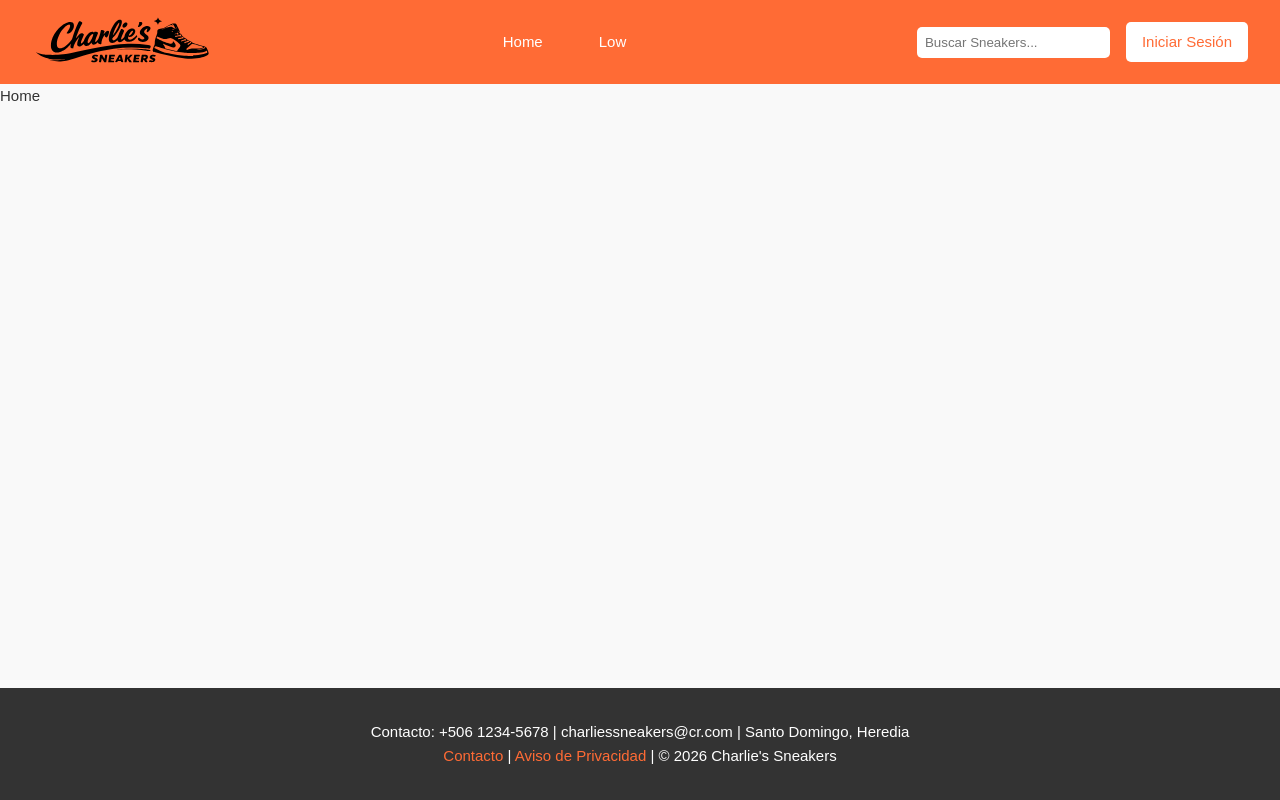
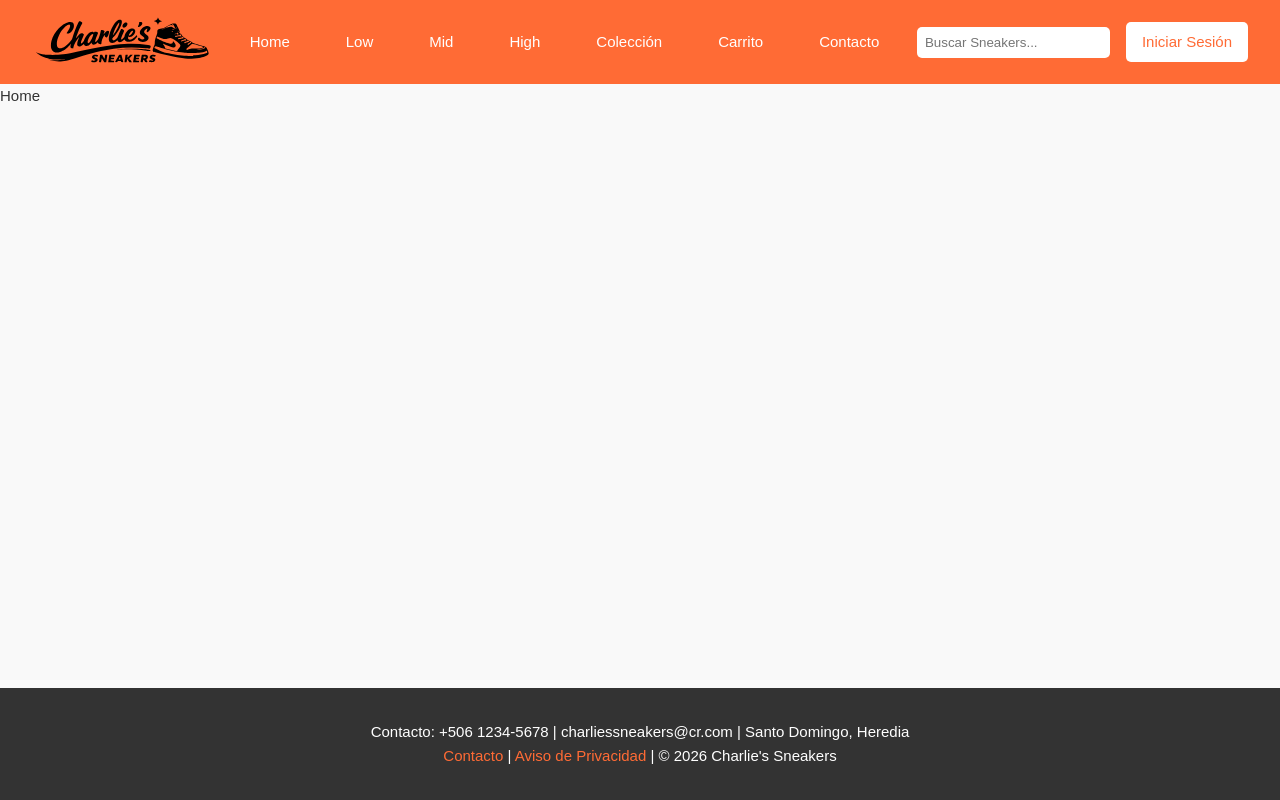
Before and after one commit to kattyab/CI0137_seg_fault, a Vue app: page / in a window 1280 px wide. Built offline with nearby package versions, Linux system fonts and the light colour scheme.

Commit message:
Refactor navigation links in App.vue

```diff
--- a/src/App.vue
+++ b/src/App.vue
@@ -15,11 +15,26 @@ import { RouterLink, RouterView } from 'vue-router'
         <li>
           <RouterLink to="/low">Low</RouterLink>
         </li>
+        <li>
+          <RouterLink to="/mid">Mid</RouterLink>
+        </li>
+        <li>
+          <RouterLink to="/high">High</RouterLink>
+        </li>
+        <li>
+          <RouterLink to="/coleccion">Colección</RouterLink>
+        </li>
+        <li>
+          <RouterLink to="/carrito">Carrito</RouterLink>
+        </li>
+        <li>
+          <RouterLink to="/contacto">Contacto</RouterLink>
+        </li>
       </ul>
     </nav>
     <div class="search-login">
       <input type="search" placeholder="Buscar Sneakers...">
-      <a href="pages/login.html" class="login-link">Iniciar Sesión</a>
+      <RouterLink to="/login" class="login-link">Iniciar Sesión</RouterLink>
     </div>
   </header>
 
@@ -29,7 +44,7 @@ import { RouterLink, RouterView } from 'vue-router'
 
   <footer>
     <p>Contacto: +506 1234-5678 | charliessneakers@cr.com | Santo Domingo, Heredia</p>
-    <p><a href="pages/contacto.html">Contacto</a> | <a href="pages/privacidad.html">Aviso de Privacidad</a> | © 2026
+    <p><RouterLink to="/contacto">Contacto</RouterLink> | <RouterLink to="/privacidad">Aviso de Privacidad</RouterLink> | © 2026
       Charlie's Sneakers</p>
   </footer>
 </template>
```
